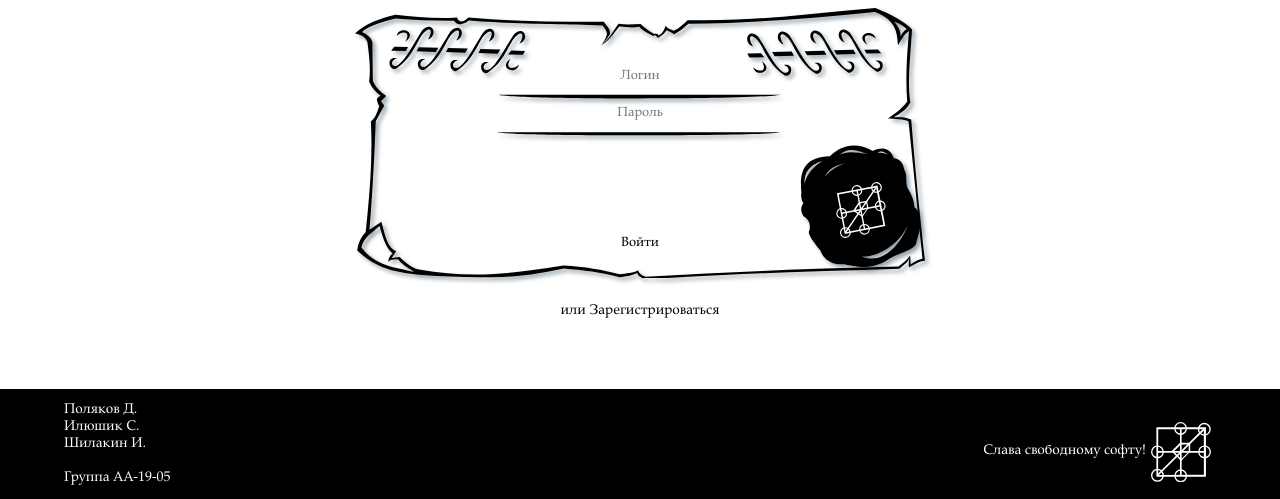
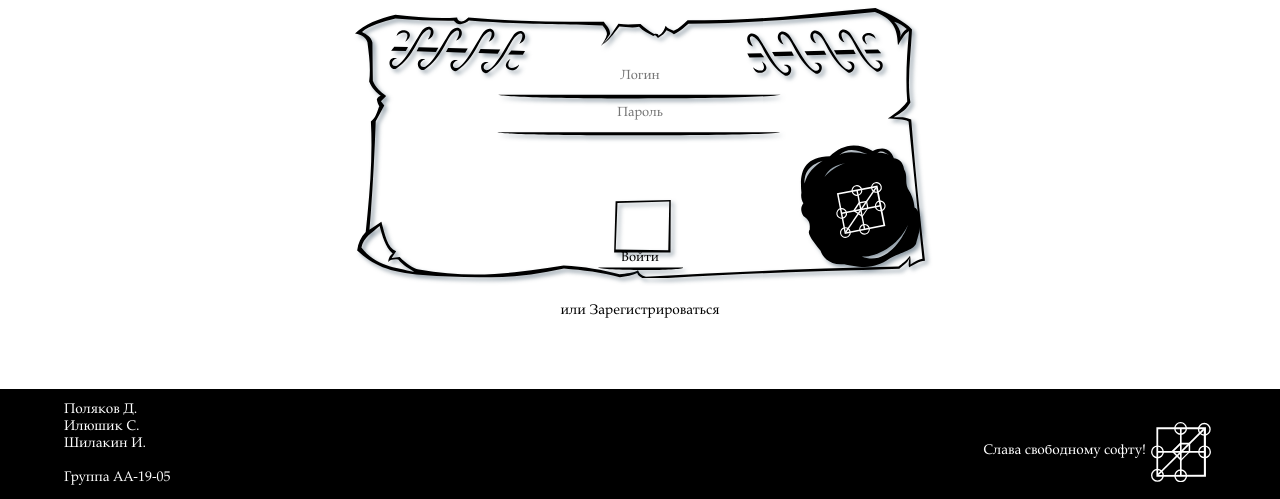
Before and after one commit to Polliakoff/COLRED, a Django app: page /login/ in a window 1280 px wide. Shown: the part 301-800 px from the top of the page. Run offline with Django 4.2, Linux system fonts and the light colour scheme.

Commit message:
button_fix

```diff
--- a/main/static/main/css/login.css
+++ b/main/static/main/css/login.css
@@ -71,6 +71,9 @@ main {
     background: unset;
     border: 0px;
     cursor: pointer;
+}
+
+.conf_button .filter_fix{
     width: 85px;
     height: 70px;
 }
--- a/main/static/main/js/login.js
+++ b/main/static/main/js/login.js
@@ -1,5 +1,5 @@
 $( document ).ready(function() {
     $('#id_username').attr('placeholder', 'Логин');
     $('#id_password').attr('placeholder', 'Пароль');
-    $('.conf_button').css('margin-top', '53px');
+    $('button.conf_button').css('margin-top', '53px');
 });
--- a/usr_auth/templates/registration/login.html
+++ b/usr_auth/templates/registration/login.html
@@ -24,9 +24,11 @@
             <form class="py_form" method="post">
                 {% csrf_token %}
                 {{form}}
-                <button type="submit" class="conf_button filter_fix">
-                    <div class="button_backing shadow"></div>
-                    <div>Войти</div>
+                <button type="submit" class="conf_button">
+                    <div class="filter_fix conf_button">
+                        <div class="button_backing shadow"></div>
+                        <div>Войти</div>
+                    </div>
                 </button>
             </form>
         </div>
```
Also changed, not shown: usr_auth/templates/usr_auth/register.html (+5 -3 lines), db.sqlite3.
